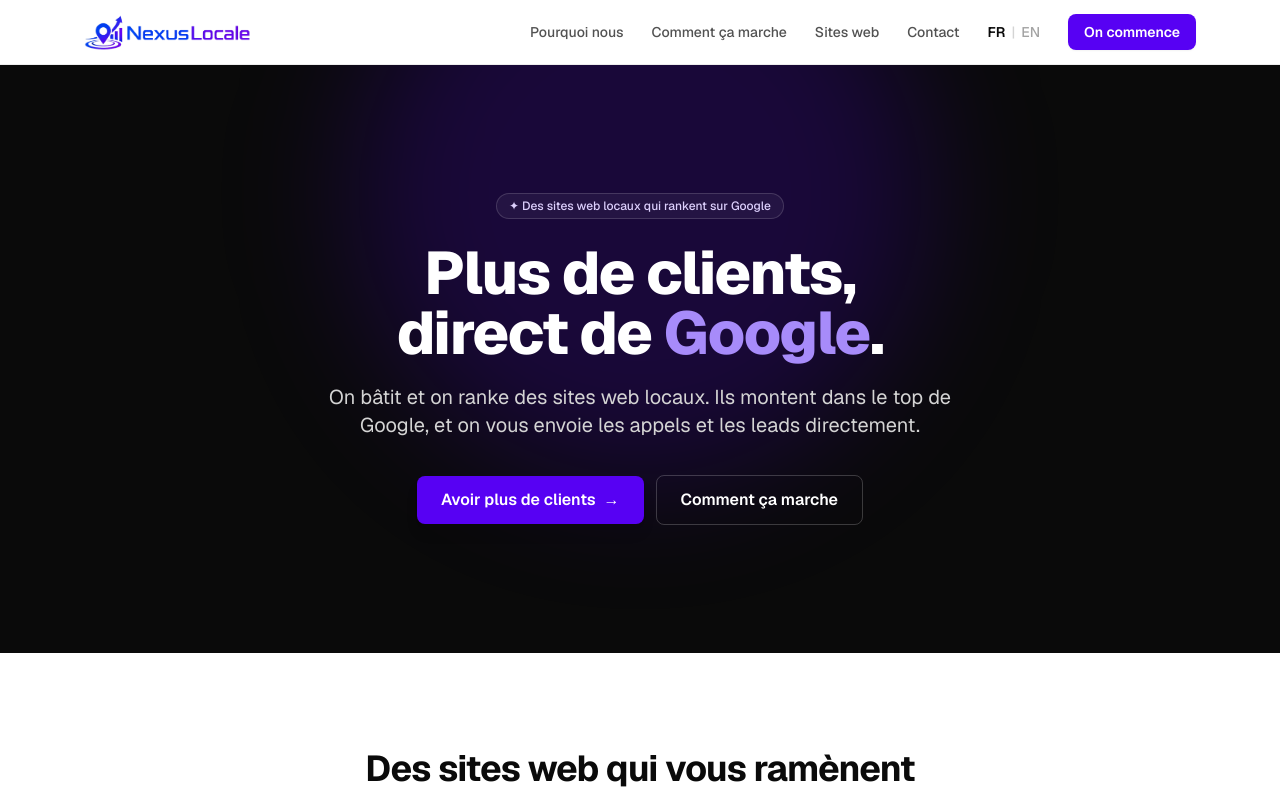
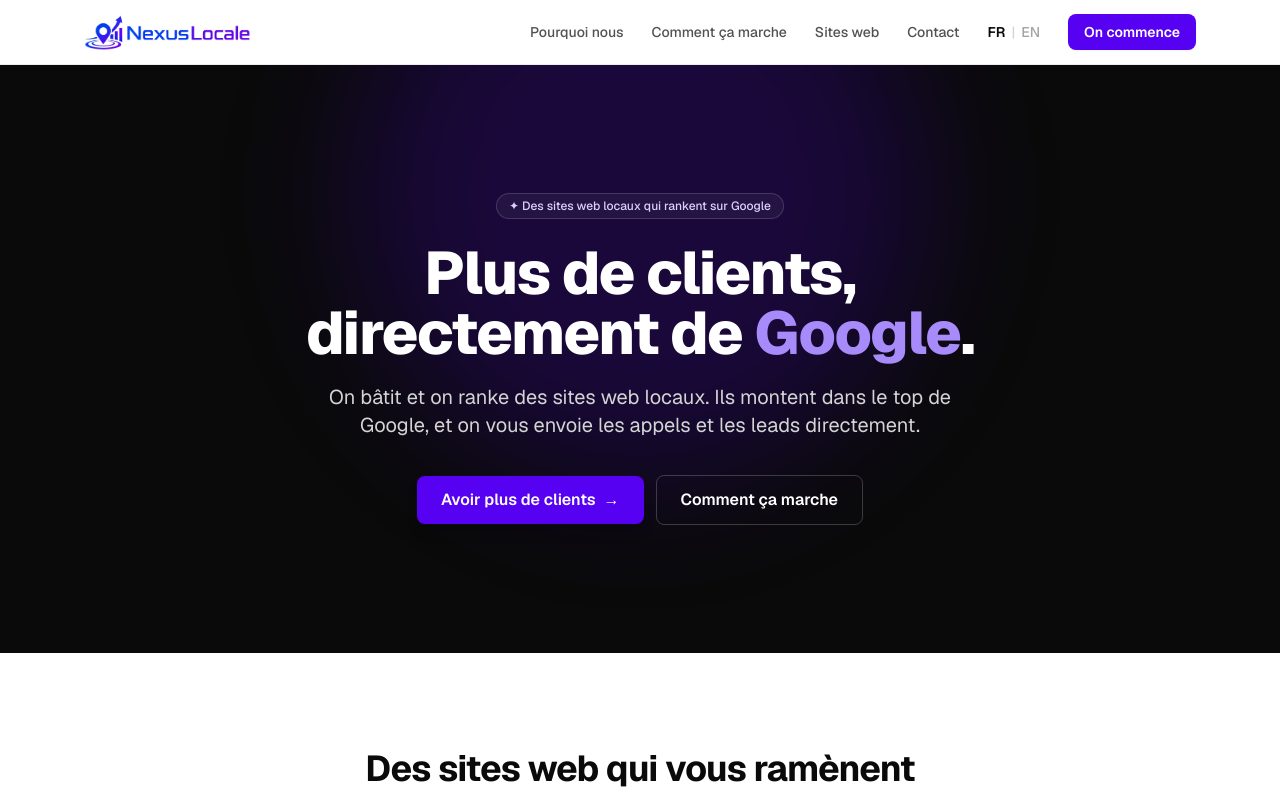
Before and after one commit to govocali-collab/nexuslocale, a Next.js app in the folder apps/dashboard/: page / in a window 1280 px wide. Shown: the top 793 px of the page. Built offline with nearby package versions, Linux system fonts and the light colour scheme; no server answers.

Commit message:
copy(landing): 'direct de Google' -> 'directement de Google'

```diff
--- a/apps/dashboard/src/components/landing/i18n.ts
+++ b/apps/dashboard/src/components/landing/i18n.ts
@@ -7,7 +7,7 @@
     hero: {
       badge: '✦ Des sites web locaux qui rankent sur Google',
       titleL1: 'Plus de clients,',
-      titleL2Pre: 'direct de ',
+      titleL2Pre: 'directement de ',
       titleAccent: 'Google',
       subtitle: 'On bâtit et on ranke des sites web locaux. Ils montent dans le top de Google, et on vous envoie les appels et les leads directement.',
       ctaPrimary: 'Avoir plus de clients',
```
